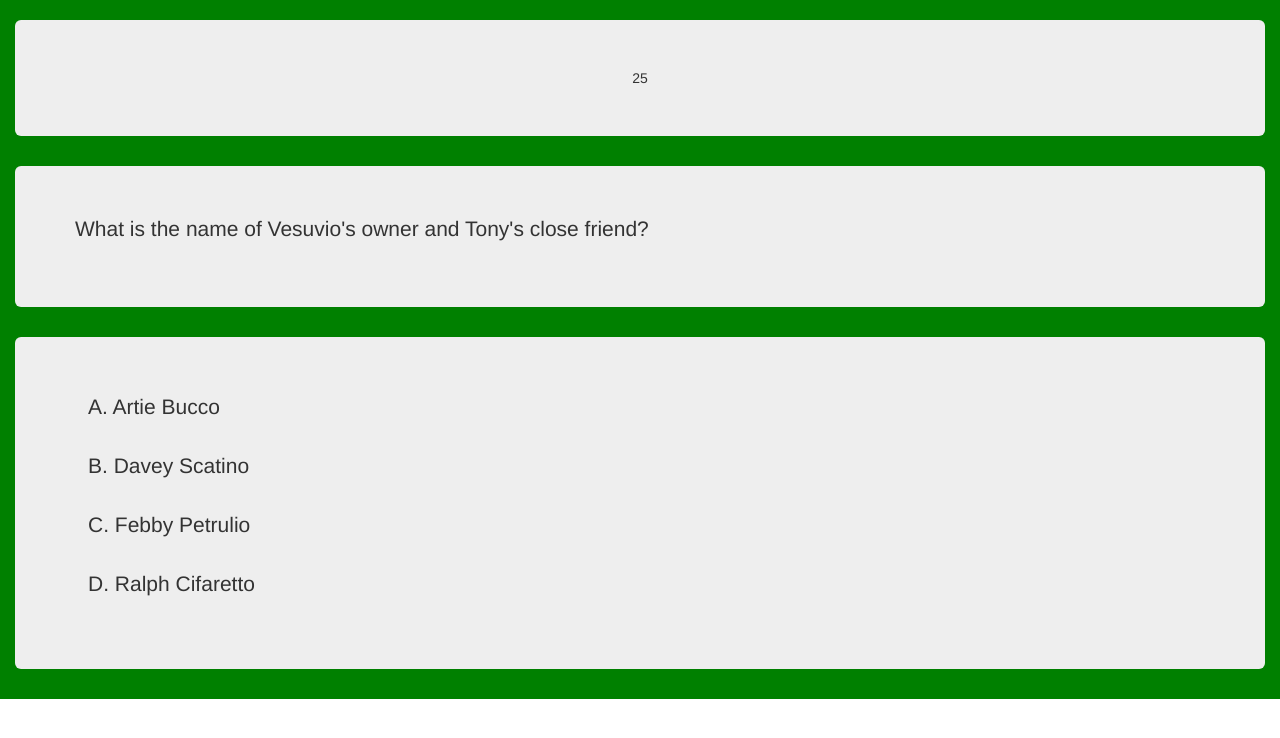
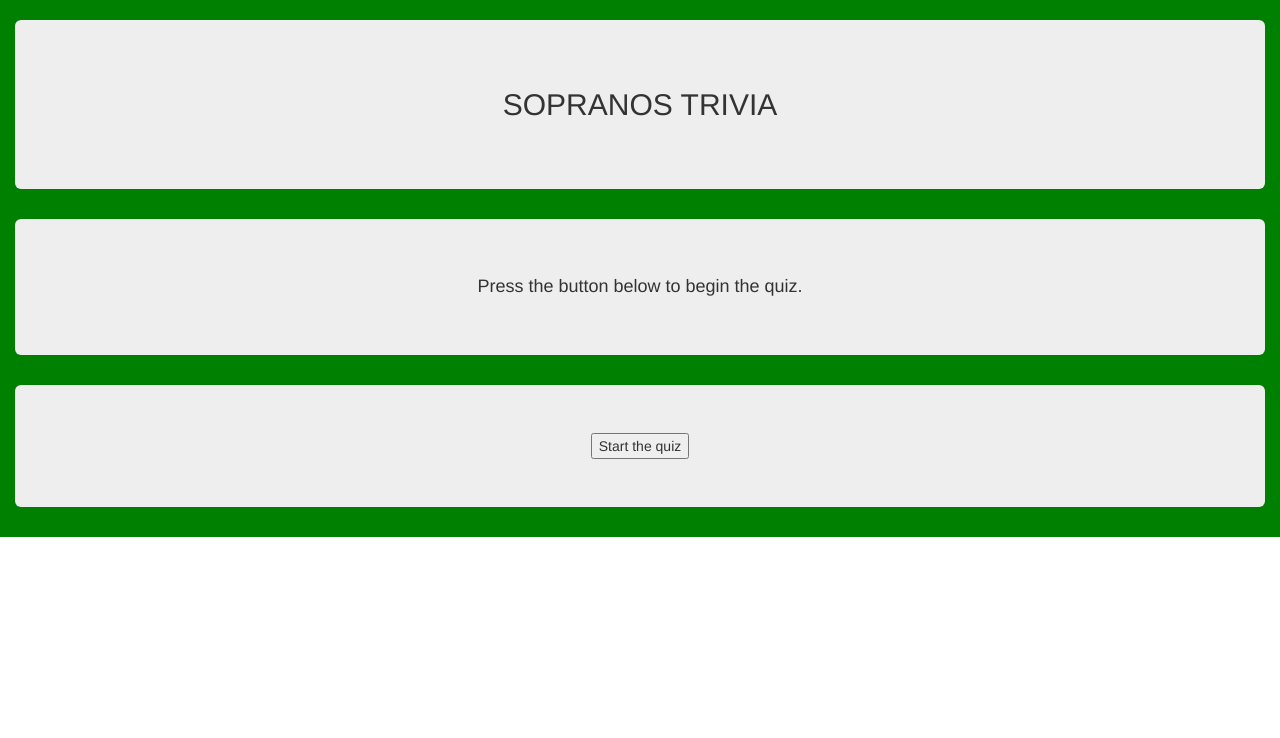
Before and after one commit to zachthebird/TriviaGame, a PHP site: page / in a window 1280 px wide. Shown: the top 738 px of the page. Run offline with PHP 8.4, Linux system fonts and the light colour scheme.

Commit message:
almost there but not quite

```diff
--- a/assets/css/style.css
+++ b/assets/css/style.css
@@ -3,6 +3,7 @@
 	height: auto;
 	width:  auto;
 	background-color: green;
+	margin: 0;
 }
 #timer{
 	margin-top: 20px;
@@ -17,3 +18,6 @@
 	border-color: darkblue;
 	background-color: lightblue;
 }
+#questions{
+	font-size: 30px;
+}
--- a/assets/javascript/app.js
+++ b/assets/javascript/app.js
@@ -5,7 +5,7 @@
 		questions[1] = 'In Season 3 episode "Pine Barrens", What did Paulie do that infuriated the Russian when he and Christopher went to make a routine pickup?';
 		questions[2] = 'In Season 6 episode "Johnny Cakes", what did Vito\'s lover Jim do for a living?';
 		questions[3] = 'In Season 5 episode "Long Term Parking", who was it that killed Adriana?';
-	questions[4] = 'In Season 1 Episode "Boca", Tony was seriously considering having Meadows soccer coach whacked after finding out he had sex with one of the players.';
+		questions[4] = 'Who said, "The Federal Mashalls are so far up my ass, I can taste Brylcreeme!"';
 		questions[5] = 'Which of the following people did NOT know Tony when he was in high school?';
 		questions[6] = 'Who is Tony\'s consigliere, or top advisor/right hand man?';
 		questions[7] = 'What does it mean when someone is from "the other side"?';
@@ -17,7 +17,7 @@
 		answers[1] = ['He insults the Russian', 'He spits on the floor', 'He purposely drops the remote control', 'He punches him'];
 		answers[2] = ['Volunteer Fireman', 'Motorcycle Gang', 'Diner owner', 'Art Gallery Salesman'];
 		answers[3] = ['Paulie', 'Silvio', 'Tony', 'Christopher'];
-	answers[4] = [true, false];
+		answers[4] = ['Tony Soprano', 'Corrado "Junior" Soprano', 'Herman Heche', 'Artie Bucco'];
 		answers[5] = ['Davey Scatino', 'Artie Bucco', 'Carmela Soprano', 'Jennifer Melfi'];
 		answers[6] = ['Paulie Gualtieri', 'Silvio Dante', 'Big Pussy Bonpensiero', 'Christopher Moltisanti'];
 		answers[7] = [ "They're from South Jersey", "They are from Italy", "They are part of law enforcement", "They're from New York"]
@@ -43,16 +43,23 @@
 		var wrong = 0;
 		//establish which question we're on//
 		var currentQuestion = 0;
-	//define the checkAnswer function//
+	$(document).on('click', '#start', function gamePlay(){
+
 
 		//display current question, choices, and timer//
 		$(document).on('click', '.btn', function(event){
+			// if(currentQuestion == 10){
+			// 	return(console.log('gameover'));
+			// }
 			givenAnswer = $(this).text();
 			givenAnswer = givenAnswer.slice(4);
 			checkAnswer();
-		console.log(givenAnswer);
-		console.log(rtAnswer[currentQuestion]);
 			currentQuestion ++;
+			time = 31;
+			if(currentQuestion >= 10){
+				('#timer').html('gameover');
+				return;
+			}
 		} )
 
 		var timer = setInterval(thirtySeconds, 1000);
@@ -64,14 +71,15 @@
 				currentQuestion++;
 			} else if (time > 0){
 				time--;
-
 			}
 			$('#timer').html(time);
 			$('#questions').html('<p>'+questions[currentQuestion]+'</p>');
 			$('#choices').html('<p class="btn"> A. '+ answers[currentQuestion][0]+'</p><br>' +'<p class="btn"> B. '+ answers[currentQuestion][1]+'</p><br>' +'<p class="btn"> C. '+ answers[currentQuestion][2]+'</p><br>' +'<p class="btn"> D. '+ answers[currentQuestion][3]+'</p><br>');
 		}
 		if(currentQuestion == 10){
+			clearInterval(timer);
 			console.log('game over');
+			alert('correct :', correct);
 		}
 
 		function checkAnswer(){
@@ -87,15 +95,25 @@
 
 		function correctAnswer(selection) {
 			correct ++;
+			var queryURL = "https://api.giphy.com/v1/gifs/search?q=Good Sopranos HBO" + "&api_key=dc6zaTOxFJmzC&limit=1";
 		};
 
 		function wrongAnswer(selection) {
 			wrong++;
+			var queryURL = "https://api.giphy.com/v1/gifs/search?q=Bad Tony Soprano" + "&api_key=dc6zaTOxFJmzC&limit=1";
 		} ;
 
 		function noAnswer() {
 			wrong ++;
+			alert('Time has run out. Next question.');
+			clearInterval(timer);
+			time = 31;
+			setInterval(thirtySeconds, 1000);
+			var queryURL = "https://api.giphy.com/v1/gifs/search?q=too slow" + "&api_key=dc6zaTOxFJmzC&limit=1";
 		} ;
-
-
+		if(currentQuestion >= 10){
+			$('#timer').html('Game Over')
+			return;
+		}
+	})
 });
--- a/index.html
+++ b/index.html
@@ -9,14 +9,12 @@
 </head>
 <body>
 	<div class='playArea container'>
-		<div class='jumbotron text-center' id='timer'></div>
-		<div class='jumbotron' id='questions'></div>
-		<div class='jumbotron' id='choices'><ul></ul></div>
+		<div class='jumbotron text-center' id='timer'><h2>SOPRANOS TRIVIA<h2></div>
+		<div class='jumbotron' id='questions'><h4 class='text-center'>Press the button below to begin the quiz.<h4></div>
+		<div class='jumbotron' id='choices'><div class='text-center'><button class='text-center' id='start'>Start the quiz</button></div></div>
 	</div>
-
 
 	<script type="text/javascript" src="https://code.jquery.com/jquery-2.2.0.min.js"></script>
 	<script src="assets/javascript/app.js"></script>
-<!-- 	<script src="assets/javascript/-(2).js"</script>
- --></body>
+</body>
 </html>
```
Lines whose indentation alone changed are shown as unchanged.
